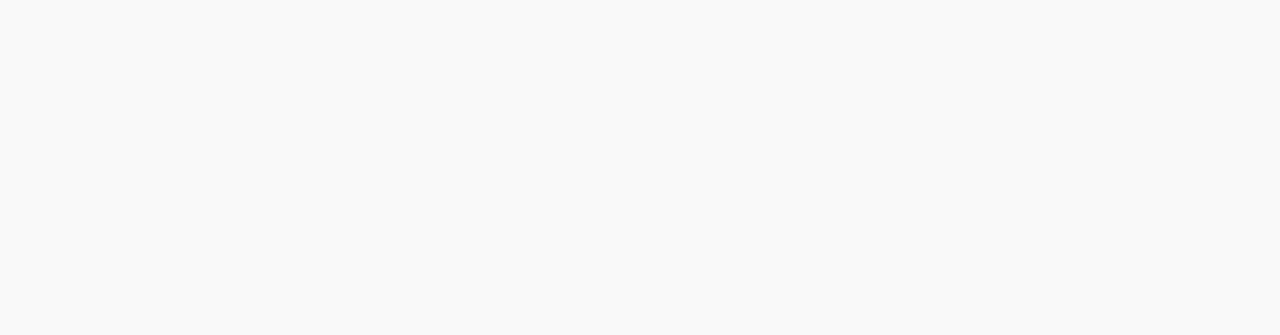
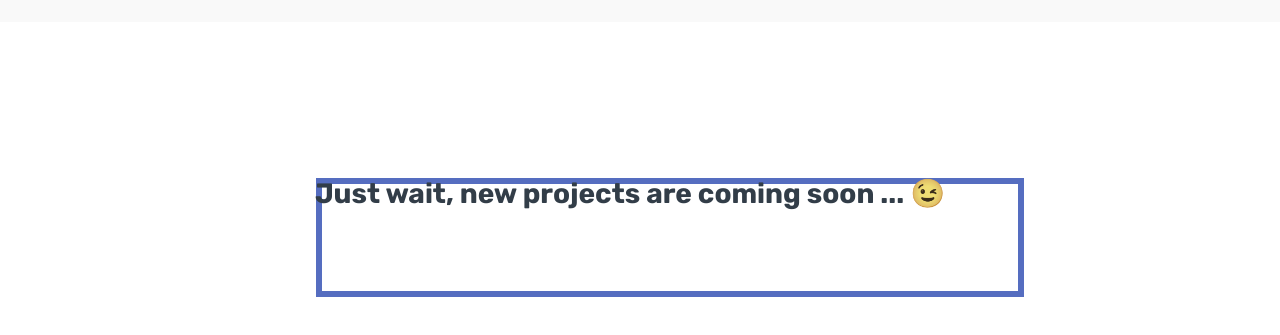
Before and after one commit to MendosDV/mon-portfolio, a Vue app: page / in a window 1280 px wide. Shown: the part 979-1314 px from the top of the page. Before the commit the page ends 1001 px from the top, so only its background shows below. Built offline with nearby package versions, Linux system fonts and the light colour scheme.

Commit message:
Project wait done

```diff
--- a/src/App.vue
+++ b/src/App.vue
@@ -2,16 +2,18 @@
   <NavbarApp />
   <BannerApp />
   <AboutApp />
+  <ProjectApp />
 </template>
 
 <script>
 import NavbarApp from './components/NavbarApp.vue'
 import BannerApp from './components/Home/BannerApp.vue'
 import AboutApp from './components/AboutApp.vue'
+import ProjectApp from './components/ProjectApp.vue'
 
 export default {
   name: 'App',
-  components: { NavbarApp, BannerApp, AboutApp },
+  components: { NavbarApp, BannerApp, AboutApp, ProjectApp },
 }
 </script>
 
--- /dev/null
+++ b/src/components/ProjectApp.vue
@@ -0,0 +1,46 @@
+<template>
+  <div class="bg-white py-5 mb-5">
+    <div class="container p-5 d-flex flex-column justify-content-center align-items-center">
+      <div class="m-auto effect-border">
+        <h3 class="text-center fw-bolder p-5">Just wait, new projects are coming soon ... 😉</h3>
+      </div>
+    </div>
+  </div>
+</template>
+
+<script>
+export default {
+  name: 'ProjectApp',
+}
+</script>
+
+<style lang="scss" scoped>
+  .effect-border {
+    --color: #446DF6;
+    --border: 6px;
+    --offset: 20px;
+    --gap: 5px;
+
+    --_c: var(--color) var(--border), #0000 0 calc(100% - var(--border)),var(--color) 0;
+    --_o: calc(3*var(--offset));
+    padding:
+      calc(var(--gap) + var(--border))
+      calc(var(--gap) + var(--border) + var(--offset))
+      calc(var(--gap) + var(--border) + var(--offset))
+      calc(var(--gap) + var(--border));
+    background:
+      linear-gradient(      var(--_c)) var(--_o) var(--_o),
+      linear-gradient(90deg,var(--_c)) var(--_o) var(--_o);
+    background-size: calc(100% - var(--_o)) calc(100% - var(--_o));
+    background-repeat: no-repeat;
+    filter: grayscale(.4);
+    transition: .5s ease-out;
+  }
+
+  .effect-border:hover {
+    --color: #CCF281;
+    background-position: 0px 0px;
+    background-size: calc(100% - var(--offset)) calc(100% - var(--offset));
+    filter: grayscale(0);
+  }
+</style>
```
